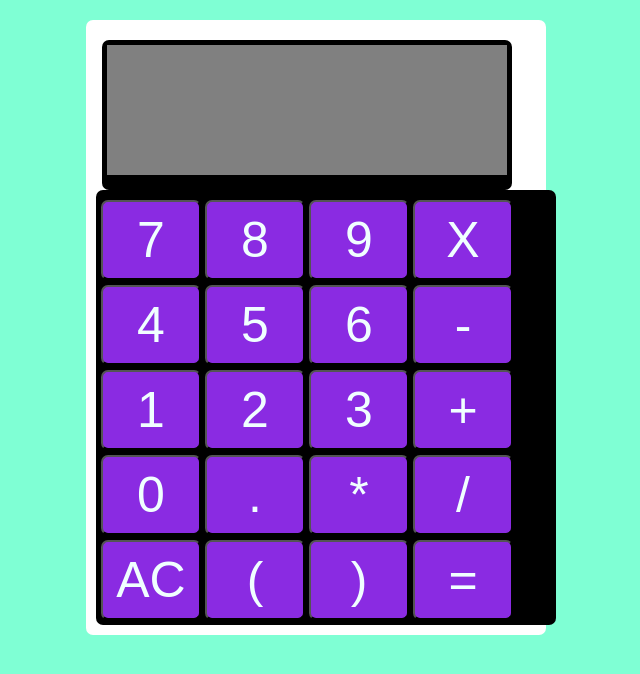
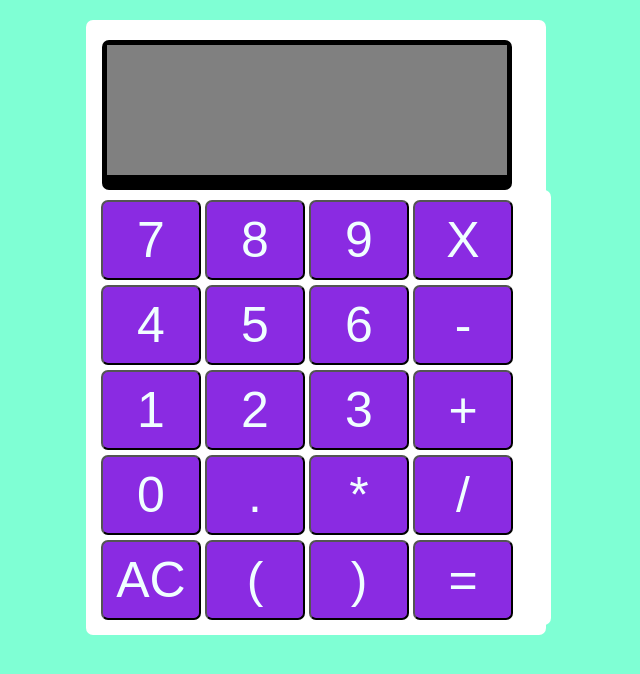
Before and after one commit to bulbulshashi/CalculatorAnk, a plain HTML site: page index.html in a window 1280 px wide. Shown: the whole page, without its empty margins (324-964 px from the left). Drawn offline with Linux system fonts and the light colour scheme.

Commit message:
Update style.css

```diff
--- a/style.css
+++ b/style.css
@@ -58,9 +58,9 @@ body{
 
 }
 .calBody{
-  width: 450px;
+  width: 445px;
   padding: 0px;
-  background-color:black;
+  background-color:white;
  align-items: center;
  justify-content: space-between;
  position: absolute;
```
